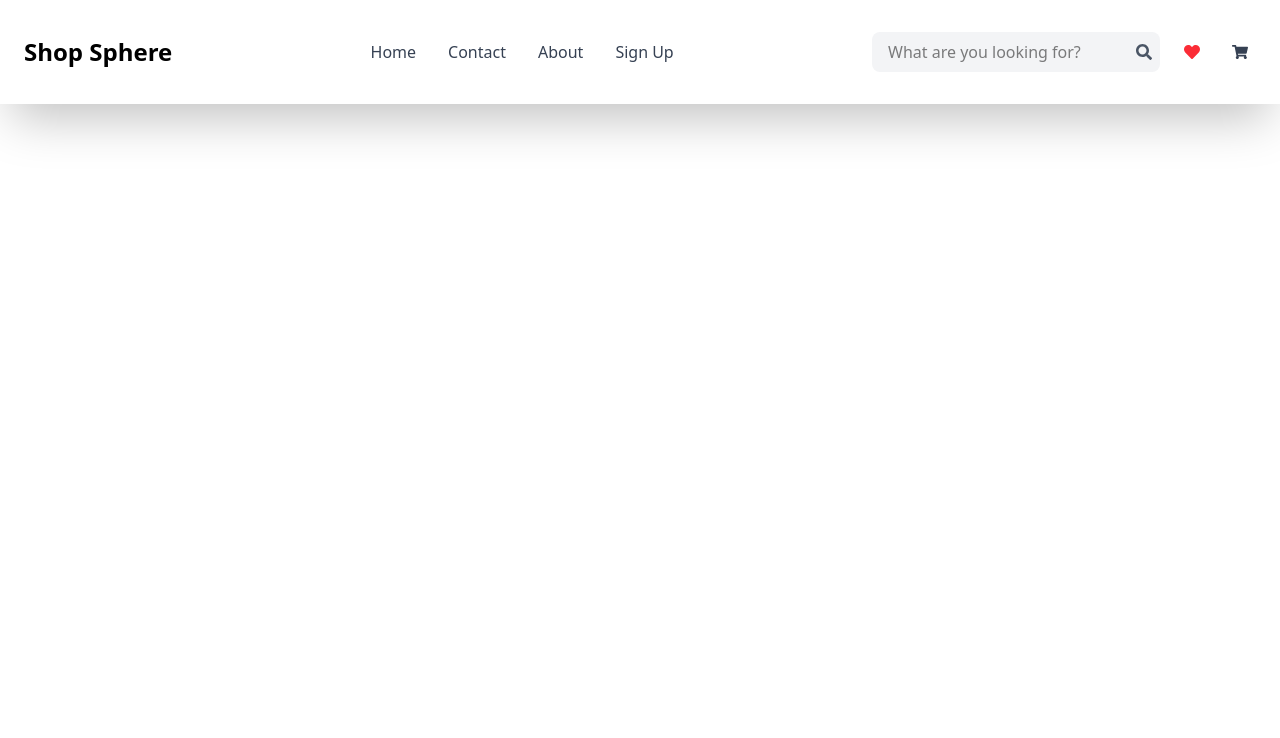
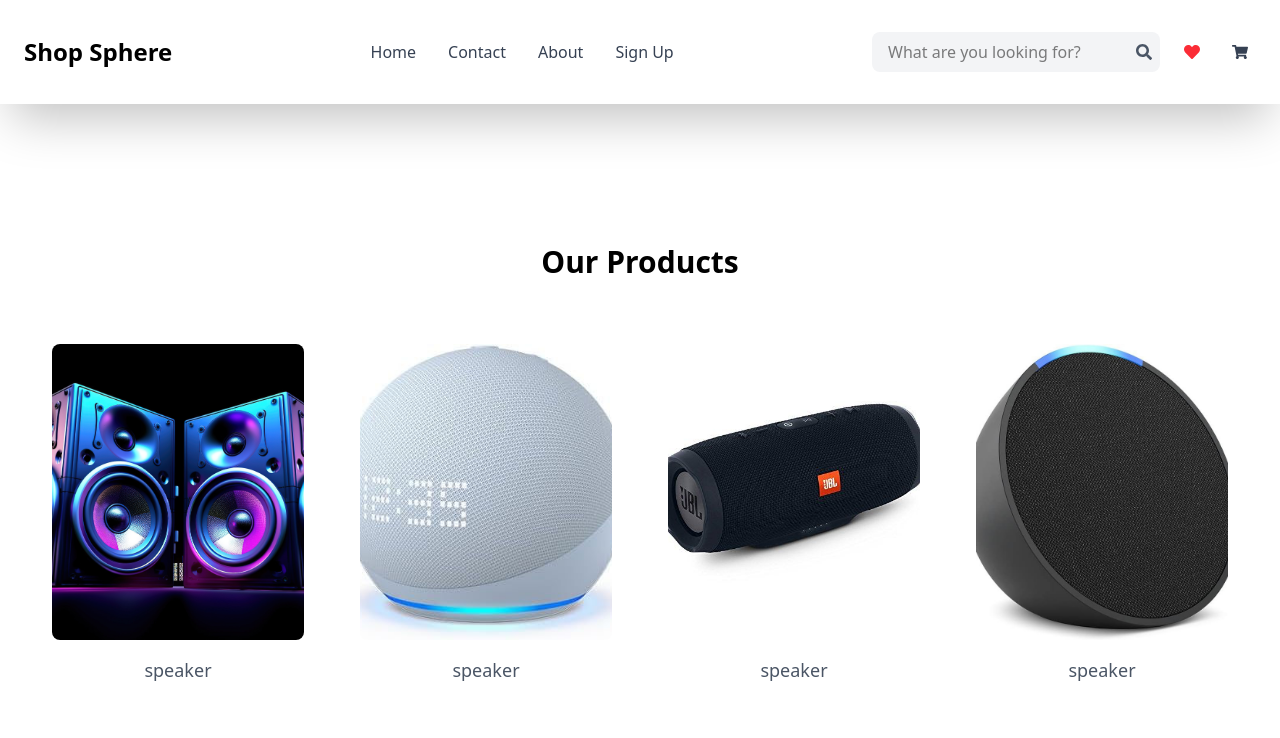
Before and after one commit to niyomugaboetiene/ecommerce-app, a React (Vite) app: page /all in a window 1280 px wide. Shown: the top 738 px of the page. Built offline with nearby package versions, Linux system fonts and the light colour scheme.

Commit message:
adding images ecommerce app

```diff
--- a/src/App.jsx
+++ b/src/App.jsx
@@ -5,6 +5,7 @@ import SignUp from "./pages/Sign-up"
 import Home from "./pages/Home"
 import FlashSales from "./pages/FlashSales"
 import BestSeller from "./pages/BestSeller"
+import OurProduct from "./pages/AllOurProduct"
 import { BrowserRouter, Routes, Route } from "react-router-dom"
 function App() {
 
@@ -34,6 +35,7 @@ function App() {
               <Route path="/contact" element={<Contact />} />
               <Route path="/about" element={<About />} />
               <Route path="/sign-up" element={<SignUp />} />
+              <Route path="/all" element={<OurProduct />} />
          </Routes>
           </div>
 
--- a/src/pages/AllOurProduct.jsx
+++ b/src/pages/AllOurProduct.jsx
@@ -15,19 +15,13 @@ import joystick1 from "../assets/electrics/joystick3.jpg"
 import joystick2 from "../assets/electrics/joystick2.jpg"
 import { FaShoppingCart } from "react-icons/fa";
 import joystick3 from "../assets/electrics/joystick3.webp"
-import pent1 from "../assets/clothes/bag.jpeg"
-import pent2 from "../assets/clothes/pent9.jpeg"
 import  bag1 from "../assets/clothes/bag1.jpeg"
 import bag2 from "../assets/clothes/bag2.jpeg"
-import clothes1 from "../assets/clothes/clothes1.jpeg";
-import clothes2 from "../assets/clothes/clothes2.jpeg"
-import clothes3 from "../assets/clothes/clothes2.jpg"
 import clothes4 from "../assets/clothes/clothes3.jpeg"
 import clothes5 from "../assets/clothes/clothes4.jpeg"
 import clothes6 from "../assets/clothes/clothes5.jpeg"
 import clothes7 from "../assets/clothes/clothes7.jpeg"
 import clothes8 from "../assets/clothes/clothes8.jpeg"
-import camera2 from "../assets/electrics/camera2.jpeg"
 import camera3 from "../assets/electrics/camera3.jpeg"
 import camera4 from "../assets/electrics/camera4.jpeg"
 import car1 from "../assets/electrics/car1.jpg"
@@ -95,6 +89,7 @@ const Images = [
     { image: shoes3, description: "Women's clothing" },
     { image: shoes2, description: "Women's clothing" },
     { image: pent2, description: "Pents" },
+    { image: pent3, description: "Pents" },
 ];
 
 const OurProduct = () => {
@@ -106,7 +101,7 @@ const OurProduct = () => {
 
     return (
 <div className="flex flex-col items-center justify-center p-9 mt-4">
-        <h1 className="text-center mt-16 text-3xl font-bold mb-12">Best Sold Products</h1>
+        <h1 className="text-center mt-16 text-3xl font-bold mb-12">Our Products</h1>
         <div className={`grid grid-cols-1 sm:grid-cols-2 md:grid-cols-3 lg:grid-cols-4 gap-6 w-full max-w-7xl transition-all duration-500`}>
             {imageToSHow.map((item, idx) => (
                 <div key={idx} className="rounded-2xl hover:shadow-2xl transition-all duration-300 p-4"
```
